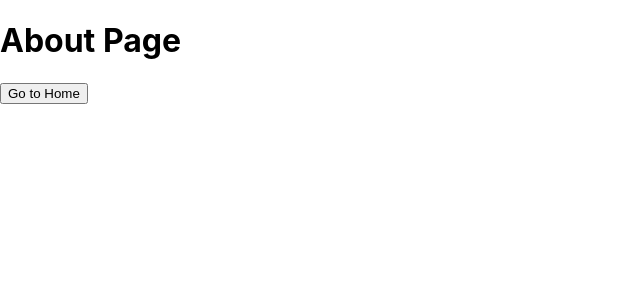
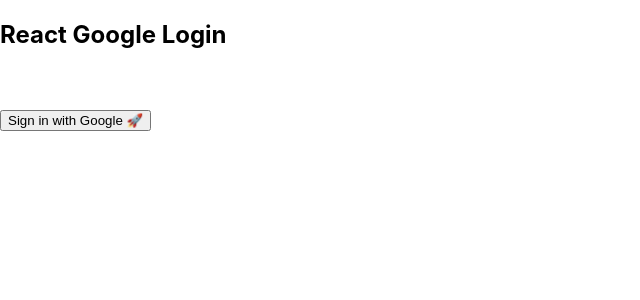
Before and after one commit to vishnun/movies-at-2114, a React (Create React App) app: page /movies-at-2114/about in a window 1280 px wide. Shown: the top 300 px of the page, without its empty margins (0-640 px from the left). Built offline with nearby package versions, Linux system fonts and the light colour scheme.

Commit message:
Making google sign-in work

```diff
--- a/package.json
+++ b/package.json
@@ -4,6 +4,7 @@
   "private": true,
   "homepage": "https://vishnun.github.io/movies-at-2114/",
   "dependencies": {
+    "@react-oauth/google": "^0.11.1",
     "@testing-library/jest-dom": "^5.17.0",
     "@testing-library/react": "^13.4.0",
     "@testing-library/user-event": "^13.5.0",
@@ -14,7 +15,6 @@
     "axios": "^1.5.0",
     "react": "^18.2.0",
     "react-dom": "^18.2.0",
-    "react-google-login": "^5.2.2",
     "react-router-dom": "^6.16.0",
     "typescript": "^4.9.5",
     "web-vitals": "^2.1.4"
--- a/src/App.tsx
+++ b/src/App.tsx
@@ -1,30 +1,106 @@
-import React, { useState } from 'react';
-import { BrowserRouter as Router, Route, Routes } from 'react-router-dom';
-import Home from './components/Home';
-import About from './components/About';
-import DriveLogin from './components/DriveLogin'; // Import the Google Drive login component
-import DriveContent from './components/DriveContent'; // Import the Google Drive content component
+// import React, { useState, useEffect } from 'react';
+// import { GoogleAuth } from 'google-identity-services';
+// import { HashRouter as Router, Route, Routes } from 'react-router-dom';
+// import Home from './components/Home';
+// import About from './components/About';
+// import DriveLogin from './components/DriveLogin'; // Import the Google Drive login component
+// import DriveContent from './components/DriveContent'; // Import the Google Drive content component
+
+//
+// function App() {
+//   const [accessToken, setAccessToken] = useState('');
+//
+//   useEffect(() => {
+//     // Initialize GoogleAuth with your client ID
+//     GoogleAuth.init({
+//       client_id: '742371489419-9ueaesa8q5q7gnjumikkds0ah4o1fuu5.apps.googleusercontent.com',
+//     });
+//   }, []);
+//
+//   const handleDriveLogin = (token: string) => {
+//     setAccessToken(token);
+//   };
+//
+//   return (
+//     <Router>
+//       <Routes>
+//         <Route path="/" element={<Home />} />
+//         <Route path="/about" element={<About />} />
+//         <Route path="/drive-login" element={<DriveLogin onSuccess={handleDriveLogin} />} />
+//         <Route
+//           path="/movies-at-2114/drive-content"
+//           element={accessToken ? <DriveContent accessToken={accessToken} /> : <DriveLogin onSuccess={handleDriveLogin} />}
+//         />
+//       </Routes>
+//     </Router>
+//   );
+// }
+//
+// export default App;
+
+import React, { useState, useEffect } from 'react';
+import { googleLogout, useGoogleLogin } from '@react-oauth/google';
+import axios from 'axios';
+
+// Define a type for the user profile
+type UserProfile = {
+    picture: string;
+    name: string;
+    email: string;
+    // Add other profile properties if needed
+};
 
 function App() {
-  const [accessToken, setAccessToken] = useState('');
+    const [user, setUser] = useState<any>(null); // Use 'any' temporarily
+    const [profile, setProfile] = useState<UserProfile | null>(null);
 
-  const handleDriveLogin = (token: string) => {
-    setAccessToken(token);
-  };
+    const login = useGoogleLogin({
+        onSuccess: (codeResponse) => setUser(codeResponse),
+        onError: (error) => console.log('Login Failed:', error)
+    });
 
-  return (
-    <Router>
-      <Routes>
-        <Route path="/movies-at-2114" element={<Home />} />
-        <Route path="/movies-at-2114/about" element={<About />} />
-        <Route path="/movies-at-2114/drive-login" element={<DriveLogin onSuccess={handleDriveLogin} />} />
-        <Route
-          path="/movies-at-2114/drive-content"
-          element={accessToken ? <DriveContent accessToken={accessToken} /> : <DriveLogin onSuccess={handleDriveLogin} />}
-        />
-      </Routes>
-    </Router>
-  );
+    useEffect(() => {
+        if (user && user.access_token) {
+            axios
+                .get('https://www.googleapis.com/oauth2/v3/userinfo', {
+                    headers: {
+                        Authorization: `Bearer ${user.access_token}`,
+                        Accept: 'application/json'
+                    }
+                })
+                .then((res) => {
+                    setProfile(res.data as UserProfile);
+                })
+                .catch((err) => console.log(err));
+        }
+    }, [user]);
+
+    // log out function to log the user out of Google and set the profile to null
+    const logOut = () => {
+        googleLogout();
+        setProfile(null);
+    };
+
+    return (
+        <div>
+            <h2>React Google Login</h2>
+            <br />
+            <br />
+            {profile ? (
+                <div>
+                    <img src={profile.picture} alt="user image" />
+                    <h3>User Logged in</h3>
+                    <p>Name: {profile.name}</p>
+                    <p>Email Address: {profile.email}</p>
+                    <br />
+                    <br />
+                    <button onClick={logOut}>Log out</button>
+                </div>
+            ) : (
+                <button onClick={() => login()}>Sign in with Google 🚀</button>
+            )}
+        </div>
+    );
 }
 
 export default App;
--- a/src/components/About.tsx
+++ b/src/components/About.tsx
@@ -4,7 +4,7 @@
   return (
     <div>
       <h1>About Page</h1>
-      <button onClick={() => window.location.href = '/movies-at-2114'}>Go to Home</button>
+      <button onClick={() => window.location.href = '/'}>Go to Home</button>
     </div>
   );
 };
--- a/src/components/DriveLogin.tsx
+++ b/src/components/DriveLogin.tsx
@@ -1,5 +1,6 @@
 import React from 'react';
 import { GoogleLogin } from 'react-google-login';
+
 
 interface DriveLoginProps {
   onSuccess: (token: string) => void;
@@ -7,6 +8,7 @@
 
 const DriveLogin: React.FC<DriveLoginProps> = ({ onSuccess }) => {
   const responseGoogle = (response: any) => {
+      debugger
     if (response.accessToken) {
       onSuccess(response.accessToken);
     } else {
--- a/src/components/Home.tsx
+++ b/src/components/Home.tsx
@@ -5,9 +5,9 @@
   return (
     <div>
       <h1>Home Page</h1>
-      <Link to="/movies-at-2114/about">Go to About</Link>
+      <Link to="/about">Go to About</Link>
       <br />
-      <Link to="/movies-at-2114/drive-login">Login to Google Drive</Link> {/* Add this line */}
+      <Link to="/drive-login">Login to Google Drive</Link> {/* Add this line */}
     </div>
   );
 };
--- a/src/index.tsx
+++ b/src/index.tsx
@@ -1,5 +1,6 @@
 import React from 'react';
 import ReactDOM from 'react-dom/client';
+import { GoogleOAuthProvider } from '@react-oauth/google';
 import './index.css';
 import App from './App';
 import reportWebVitals from './reportWebVitals';
@@ -8,9 +9,11 @@
   document.getElementById('root') as HTMLElement
 );
 root.render(
-  <React.StrictMode>
-    <App />
-  </React.StrictMode>
+    <GoogleOAuthProvider clientId="742371489419-9ueaesa8q5q7gnjumikkds0ah4o1fuu5.apps.googleusercontent.com">
+        <React.StrictMode>
+            <App />
+        </React.StrictMode>
+    </GoogleOAuthProvider>,
 );
 
 // If you want to start measuring performance in your app, pass a function
```
Also changed, not shown: 1 other file (tests, documents, lock files or other folders).
